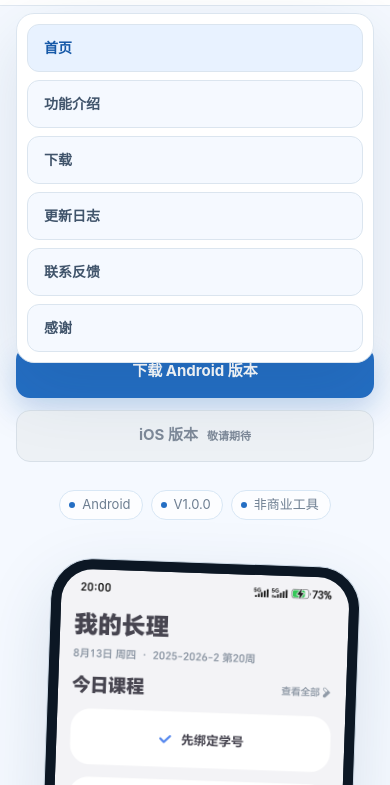
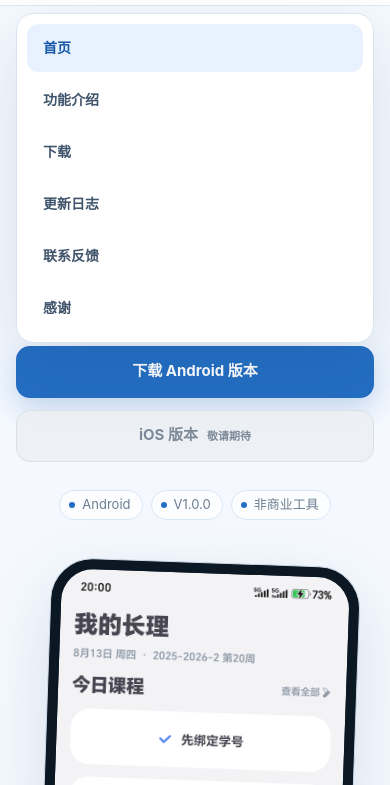
Before and after one commit to HEltDeng/my-changli-website, a website built with Vite: page index.html in a window 390 px wide. Both pictures are taken after a click on the button "打开导航菜单". Shown: the part 59-844 px from the top of the page. Built offline with nearby package versions, Linux system fonts and the light colour scheme.

Commit message:
Match mobile navigation panel across browsers

```diff
--- a/assets/styles/site.css
+++ b/assets/styles/site.css
@@ -491,21 +491,29 @@ button, a { -webkit-tap-highlight-color: transparent; }
 :focus-visible { outline: 3px solid rgba(36, 110, 195, 0.35); outline-offset: 3px; }
 
 @media (max-width: 840px) {
+  .site-header { overflow: visible; }
   .menu-button { display: flex; flex: 0 0 auto; }
   .site-nav {
-    position: absolute;
-    z-index: 30;
-    top: calc(100% + 8px);
+    position: fixed;
+    z-index: 100;
+    top: 80px;
     right: 20px;
     left: 20px;
     display: none;
+    width: auto;
+    height: auto;
+    min-height: 0;
     padding: 10px;
     border: 1px solid var(--line);
     border-radius: 18px;
     background: var(--white);
     box-shadow: var(--shadow);
     max-height: calc(100vh - 96px);
+    max-height: calc(100dvh - 96px);
     overflow-y: auto;
+    visibility: hidden;
+    opacity: 0;
+    pointer-events: none;
     overscroll-behavior: contain;
     -webkit-overflow-scrolling: touch;
     touch-action: pan-y;
@@ -514,18 +522,23 @@ button, a { -webkit-tap-highlight-color: transparent; }
     display: flex;
     flex-direction: column;
     align-items: stretch;
-    gap: 8px;
+    gap: 4px;
+    visibility: visible;
+    opacity: 1;
+    pointer-events: auto;
   }
   .site-nav a {
     width: 100%;
     min-height: 48px;
     flex: 0 0 auto;
+    align-items: center;
     justify-content: flex-start;
-    padding: 12px 16px;
-    border: 1px solid var(--line);
+    padding: 0 16px;
+    border: 0;
     border-radius: 12px;
-    background: var(--blue-050);
+    background: var(--white);
     line-height: 1.4;
+    white-space: nowrap;
     touch-action: manipulation;
   }
   .site-nav a[aria-current="page"],
@@ -553,7 +566,7 @@ button, a { -webkit-tap-highlight-color: transparent; }
   .header-inner { min-height: 64px; }
   .brand { font-size: 17px; }
   .brand img { width: 34px; height: 34px; border-radius: 10px; }
-  .site-nav { right: 16px; left: 16px; }
+  .site-nav { top: 72px; right: 16px; left: 16px; }
   .hero-inner { gap: 42px; padding-block: 46px 56px; }
   .eyebrow { margin-bottom: 14px; font-size: 12px; }
   .hero h1 { font-size: clamp(46px, 16vw, 62px); }
```
